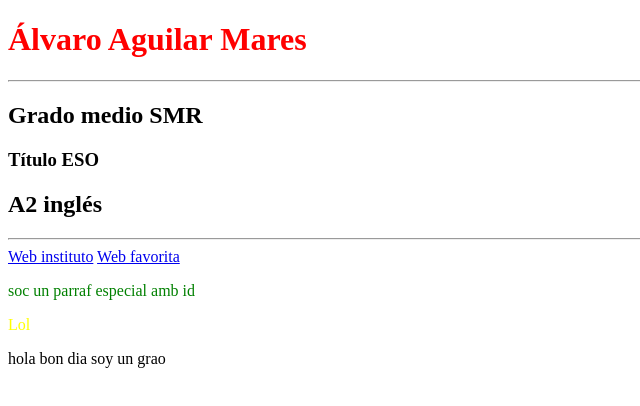
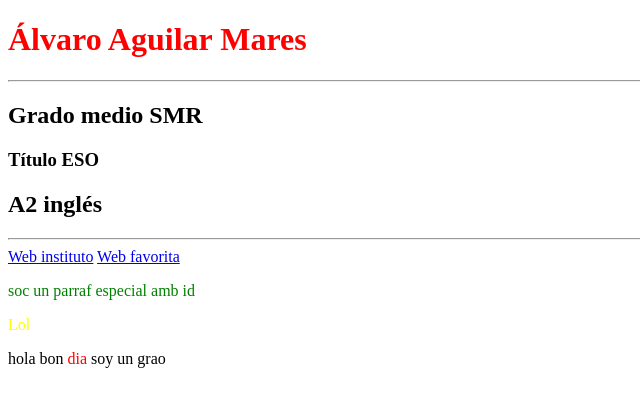
Before and after one commit to Alvarofpsmr/dijous, a plain HTML site: page index.html in a window 1280 px wide. Shown: the full height of the page, 0-640 px from the left. Drawn offline with Linux system fonts and the light colour scheme.

Commit message:
muchos cambioos

```diff
--- a/index.html
+++ b/index.html
@@ -27,8 +27,8 @@
 <!-- parrafo especial -->
 <p id="parraf_especial">soc un parraf especial amb id</p>
 <p id="parrafoespecial">Lol</p>
-
-<p>hola bon dia soy un grao</p>
+<!-- span -->
+<p>hola bon <span>dia</span> soy un grao</p>
 
 
 
--- a/style.css
+++ b/style.css
@@ -13,3 +13,7 @@ p#parraf_especial{
 p#parrafoespecial{
     color: yellow;
 }
+
+span{
+    color: red;
+}
```
